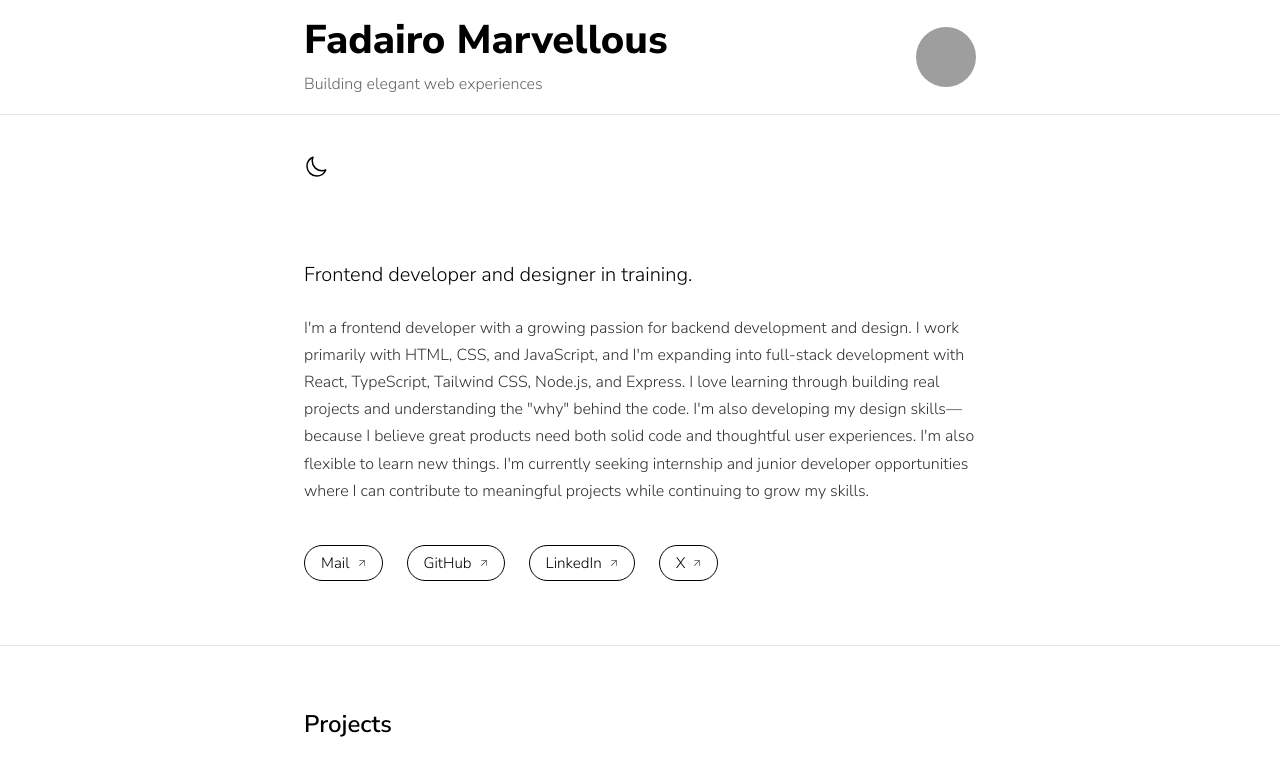
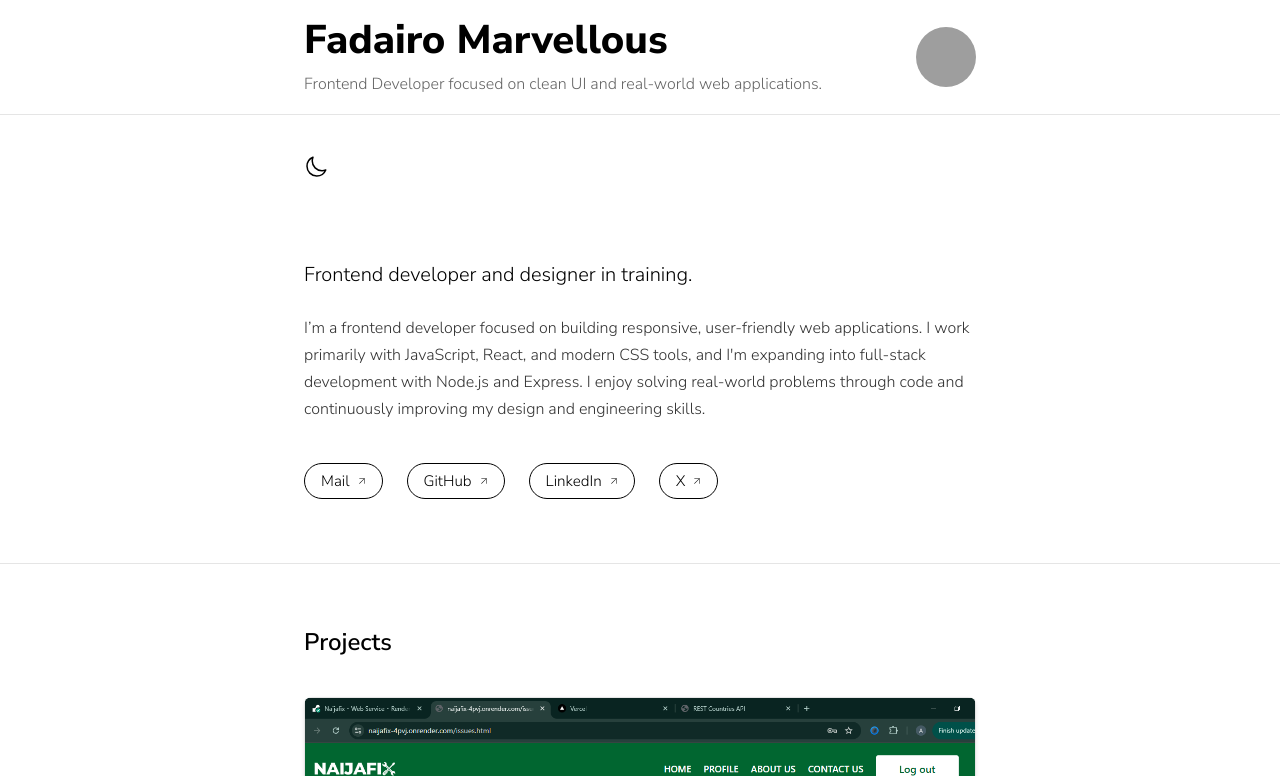
Before and after one commit to Mclakez/My-Portfolio, a plain HTML site: page index.html in a window 1280 px wide. Shown: the top 776 px of the page. Drawn offline with Linux system fonts and the light colour scheme; grey boxes are pictures that could not be loaded.

Commit message:
Revise site tagline and developer introduction
Updated the site tagline and intro description to reflect current skills and focus areas.

```diff
--- a/index.html
+++ b/index.html
@@ -14,7 +14,7 @@
         <div class="container">
             <div class="header-content">
                 <h1 class="site-title">Fadairo Marvellous</h1>
-            <p class="site-tagline">Building elegant web experiences</p>
+            <p class="site-tagline">Frontend Developer focused on clean UI and real-world web applications.</p>
             </div>
             <img src="./images/IMG_20231004_082253_810.jpg" alt="" width="60px" height="60px">
         </div>
@@ -45,11 +45,9 @@
         <div class="container">
                 <p class="intro-text">Frontend developer and designer in training.</p>
                 <p class="intro-description">
-                    I'm a frontend developer with a growing passion for backend development and design. I work primarily with HTML, CSS, and JavaScript, and I'm expanding into full-stack development with React, TypeScript, Tailwind CSS, Node.js, and Express.
-                     I love learning through building real projects and understanding the "why" behind the code.
-                     I'm also developing my design skills—because I believe great products need both solid code and thoughtful user experiences. I'm also flexible to learn new things.
-
-I'm currently seeking internship and junior developer opportunities where I can contribute to meaningful projects while continuing to grow my skills.
+                    I’m a frontend developer focused on building responsive, user-friendly web applications.
+I work primarily with JavaScript, React, and modern CSS tools, and I'm expanding into full-stack development with Node.js and Express.
+I enjoy solving real-world problems through code and continuously improving my design and engineering skills.
                 </p>
                 <div class="intro-links">
                     <a href="mailto: fadairomarvellous@gmail.com">Mail <svg xmlns="http://www.w3.org/2000/svg" viewBox="0 0 32 32" class="arrow-icon">
@@ -85,7 +83,6 @@ I'm currently seeking internship and junior developer opportunities where I can
                 <div class="skill-category">
                     <h3 class="skill-category-title">Frontend</h3>
                     <ul class="skill-list">
-                        <li>HTML & CSS</li>
                         <li>JavaScript</li>
                         <li>React</li>
                         <li>Tailwind CSS</li>
```
